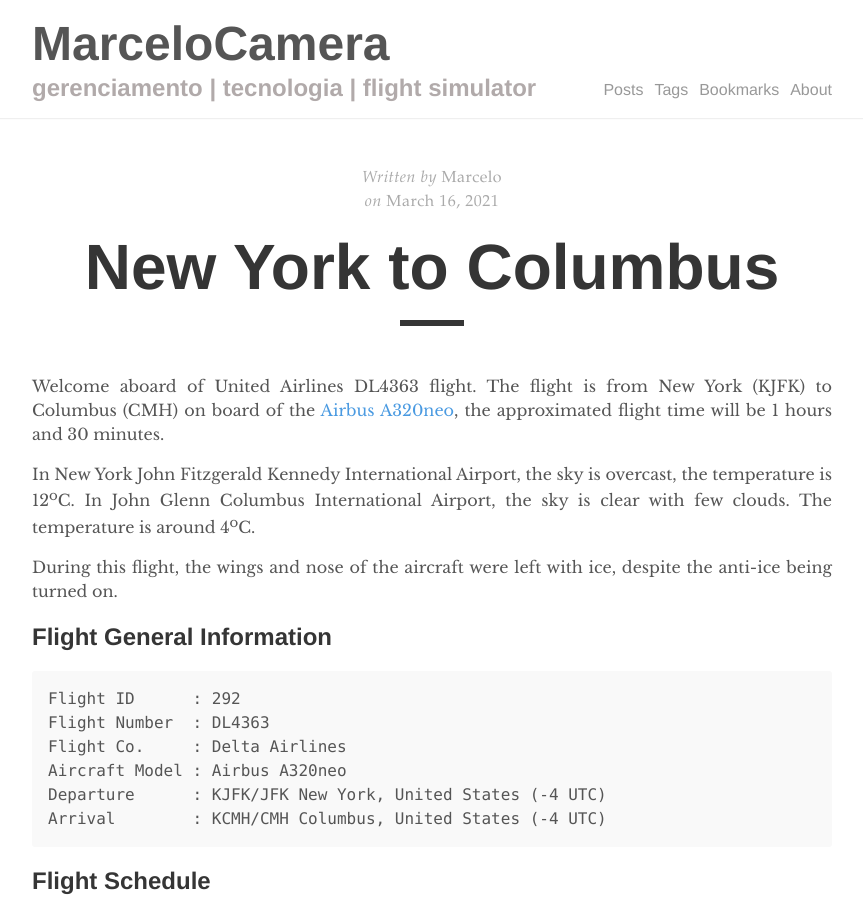
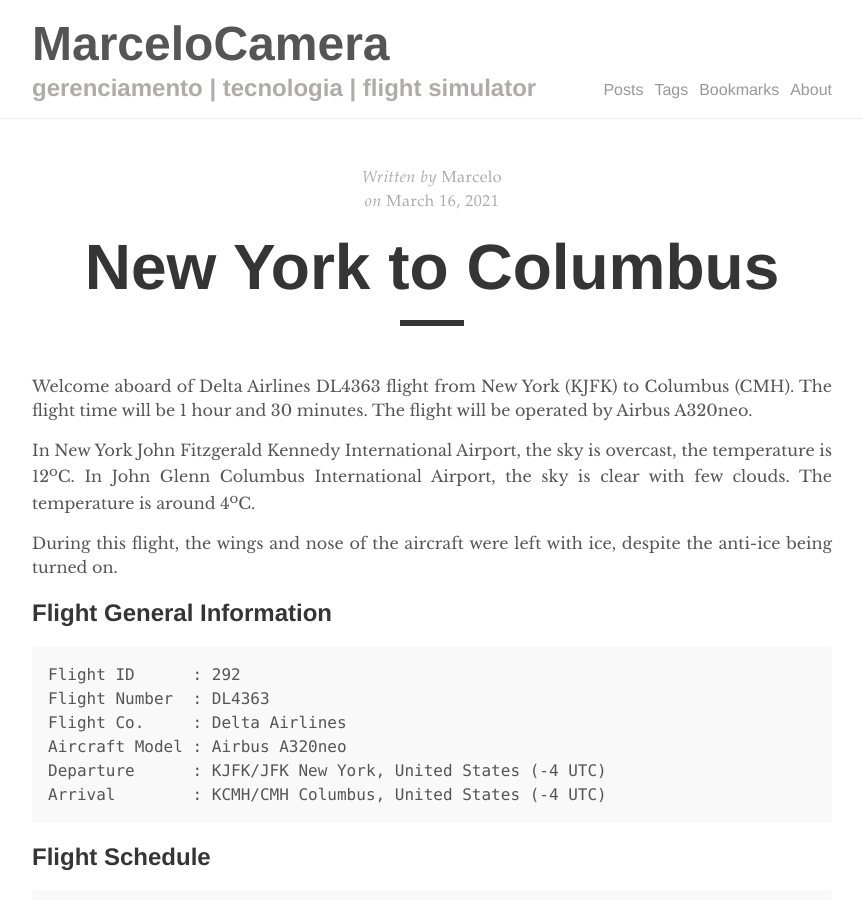
Before and after one commit to marcelocamera/marcelocamera.github.io, a Jekyll site: the page built from _posts/2021-03-16-292-JFK-CMH.md, in a window 1280 px wide and 900 px high. Shown: the whole window, without its empty margins (208-1071 px from the left). Built offline with Jekyll 4.4.1, drawn with Linux system fonts in a browser that asks for light colours; comment, search, counter and statistics services are not loaded.

Commit message:
Update 2021-03-16-292-JFK-CMH.md

```diff
--- a/_posts/2021-03-16-292-JFK-CMH.md
+++ b/_posts/2021-03-16-292-JFK-CMH.md
@@ -4,8 +4,10 @@ title: "New York to Columbus"
 author: "Marcelo"
 comments: true
 tags: flight-simulator
+excerpt_separator: <!--more-->
 ---
-Welcome aboard of United Airlines DL4363 flight. The flight is from New York (KJFK) to Columbus (CMH) on board of the <a href="https://imgproc.airliners.net/photos/airliners/7/7/7/6314777.jpg?v=v4778e71dfd6" target="_blank">Airbus A320neo</a>, the approximated flight time will be 1 hours and 30 minutes.
+Welcome aboard of Delta Airlines DL4363 flight from New York (KJFK) to Columbus (CMH). The flight time will be 1 hour and 30 minutes. The flight will be operated by Airbus A320neo.
+<!--more-->
 
 In New York John Fitzgerald Kennedy International Airport, the sky is overcast, the temperature is 12<sup>o</sup>C. In John Glenn Columbus International Airport, the sky is clear with few clouds. The temperature is around 4<sup>o</sup>C.
 
```
